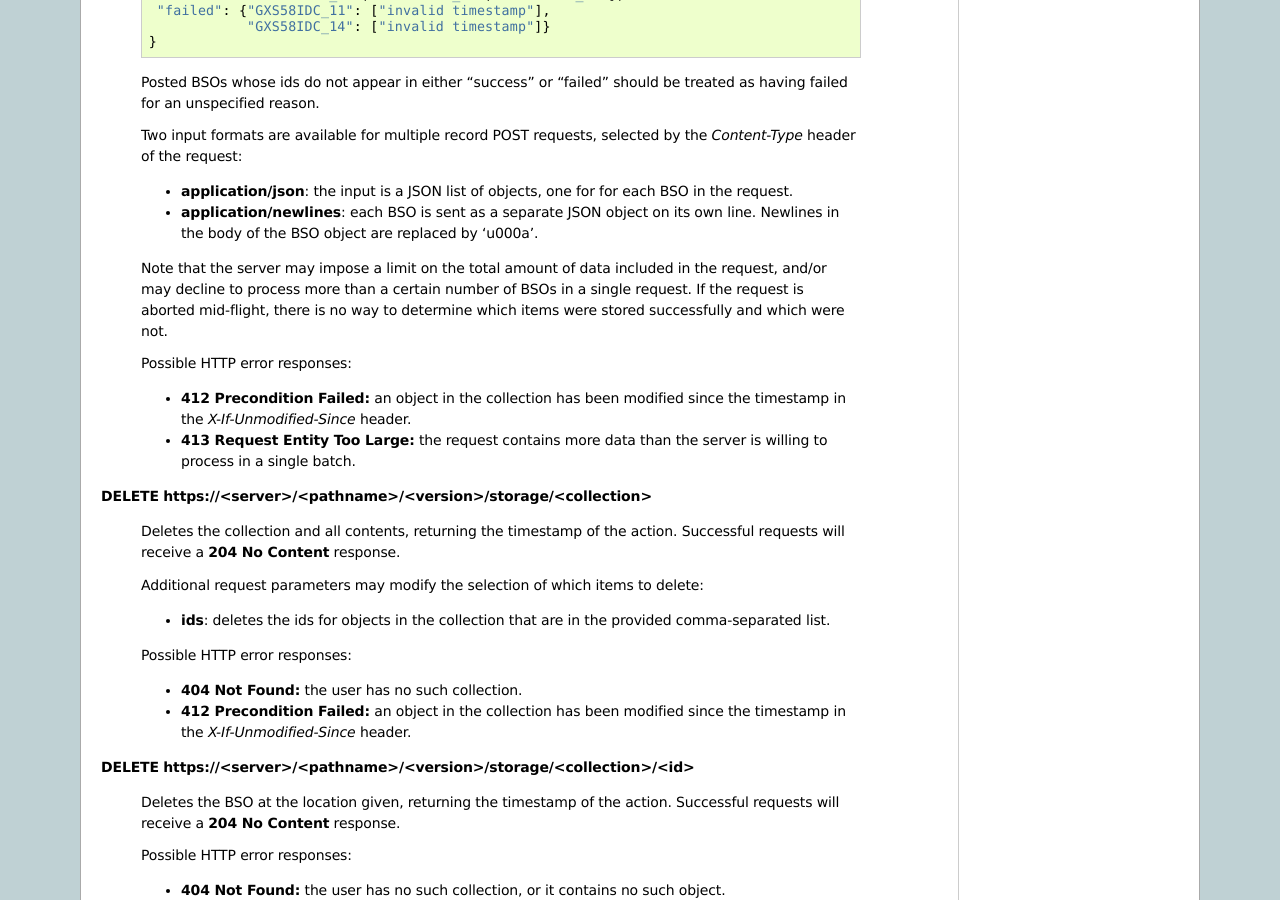
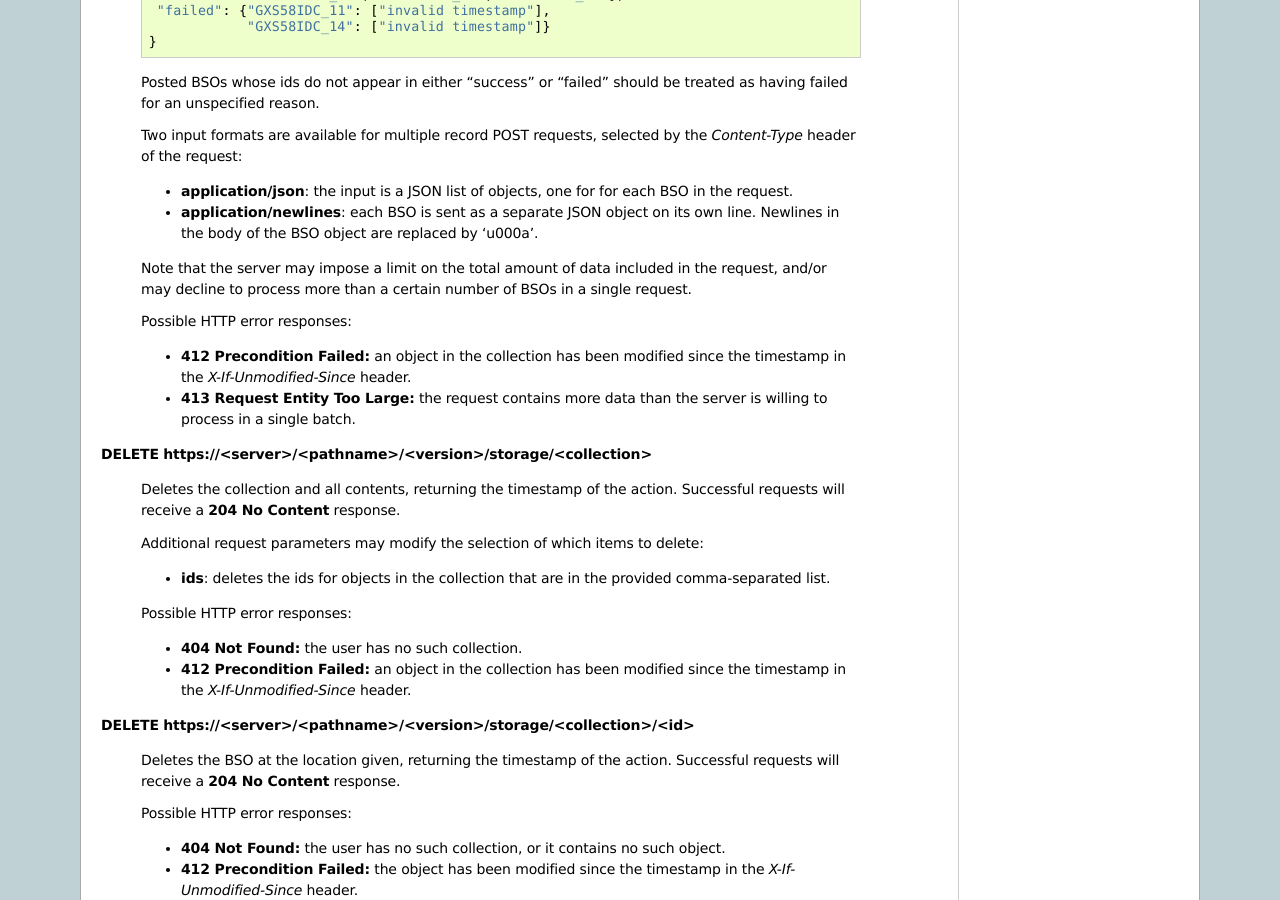
Before and after one commit to mozilla-services/docs, a Sphinx documentation site: the page built from source/storage/apis-2.0.rst, in a window 1280 px wide and 900 px high, scrolled down 3739 px. Built offline with Sphinx 7.4.7, drawn with Linux system fonts in a browser that asks for light colours.

Commit message:
Remove talk about what happens to "requests aborted in-flight".
I was trying to be too hand-wavy and allow enough wiggle-room for
streaming POST requests.  If we really want this, we need to be
more specific about the failure conditions.

```diff
--- a/source/storage/apis-2.0.rst
+++ b/source/storage/apis-2.0.rst
@@ -286,9 +286,7 @@ collection.
 
     Note that the server may impose a limit on the total amount of data
     included in the request, and/or may decline to process more than a certain
-    number of BSOs in a single request. If the request is aborted mid-flight,
-    there is no way to determine which items were stored successfully and
-    which were not.
+    number of BSOs in a single request.
 
     Possible HTTP error responses:
 
```
